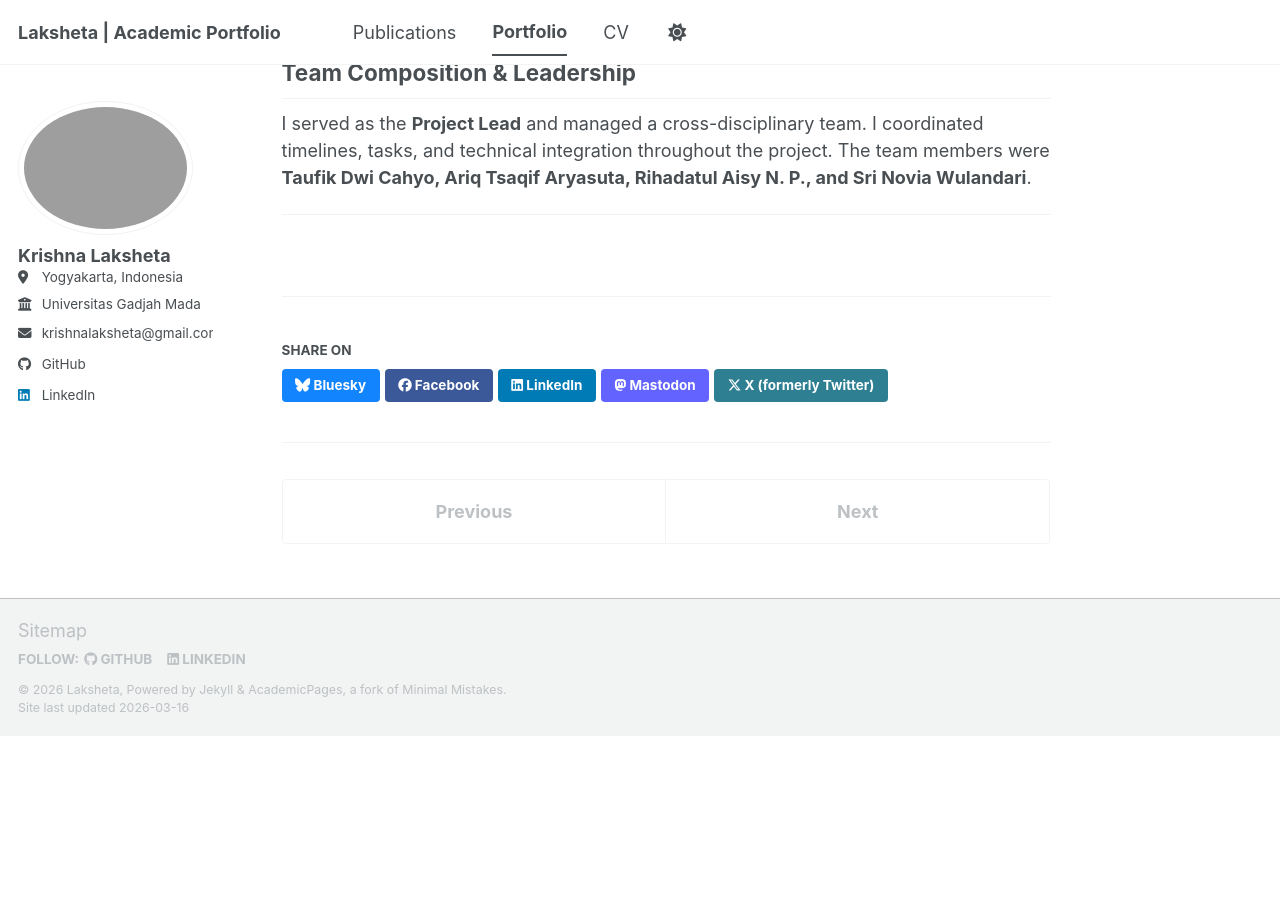
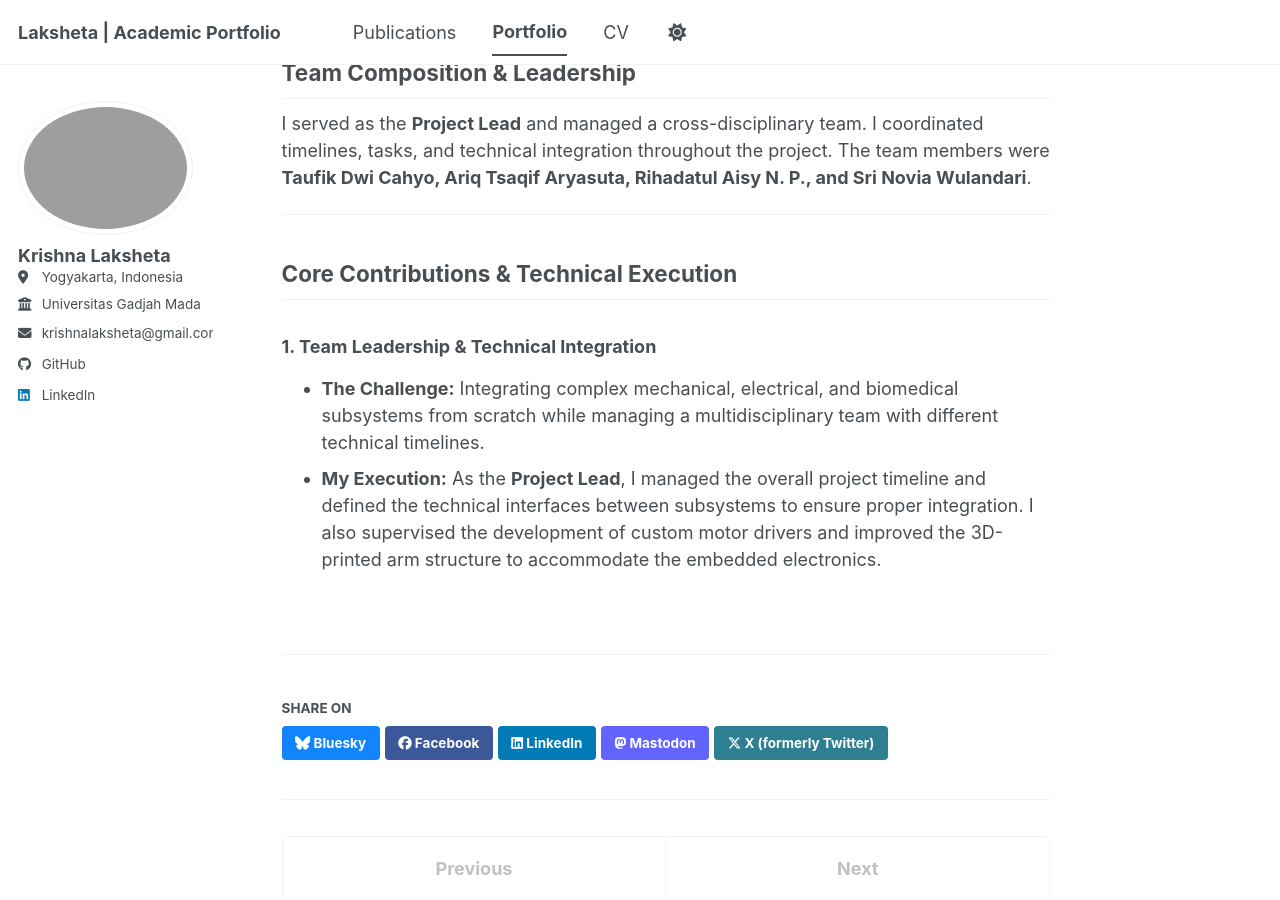
Before and after one commit to laksheta/laksheta.github.io, a Jekyll site: the page built from _portfolio/portfolio-6.md, in a window 1280 px wide and 900 px high, scrolled down 438 px. Built offline with Jekyll 4.4.1, drawn with Linux system fonts in a browser that asks for light colours; a script bundle is joined from its source files by our own code; library files that are not in the unit come from our copies; before the commit the page ends 1174 px from its top, so only the background shows below that.

Commit message:
port-6: add 1st section

```diff
--- a/_portfolio/portfolio-6.md
+++ b/_portfolio/portfolio-6.md
@@ -14,3 +14,9 @@ This project was completed as an undergraduate **Capstone Design** project. It i
 I served as the **Project Lead** and managed a cross-disciplinary team. I coordinated timelines, tasks, and technical integration throughout the project. The team members were **Taufik Dwi Cahyo, Ariq Tsaqif Aryasuta, Rihadatul Aisy N. P., and Sri Novia Wulandari**.
 
 ---
+
+## Core Contributions & Technical Execution
+
+### 1. Team Leadership & Technical Integration
+* **The Challenge:** Integrating complex mechanical, electrical, and biomedical subsystems from scratch while managing a multidisciplinary team with different technical timelines.
+* **My Execution:** As the **Project Lead**, I managed the overall project timeline and defined the technical interfaces between subsystems to ensure proper integration. I also supervised the development of custom motor drivers and improved the 3D-printed arm structure to accommodate the embedded electronics.
```
